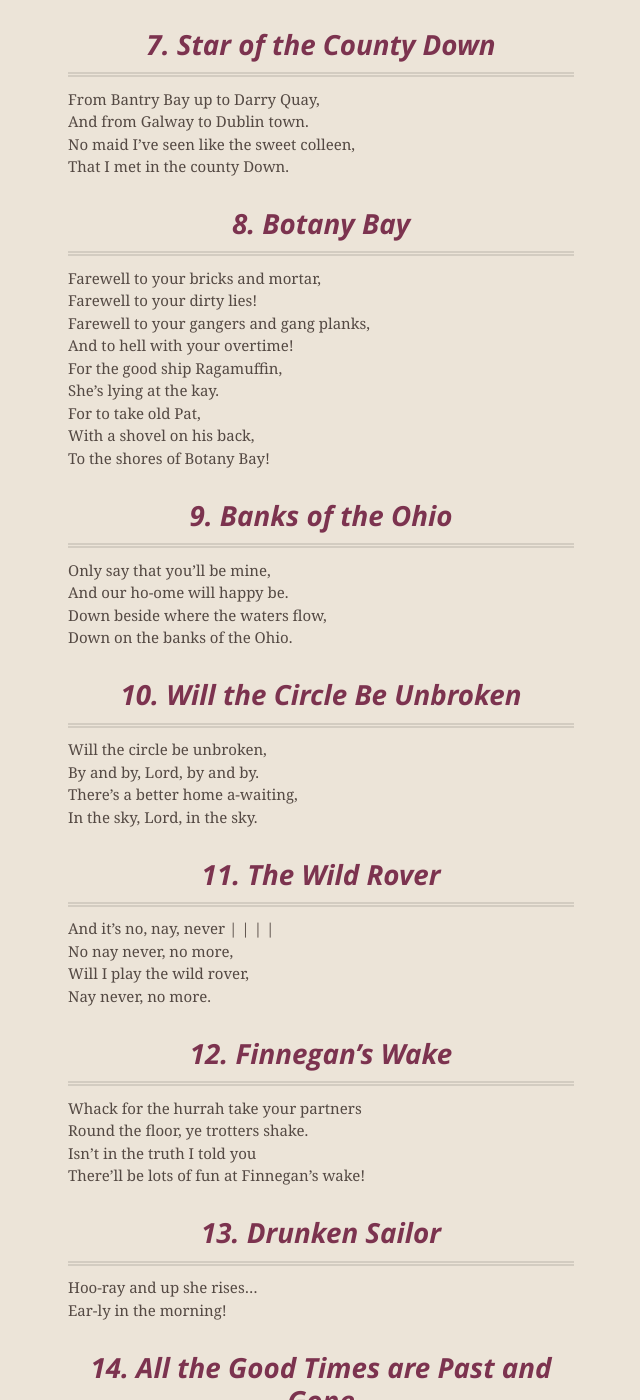
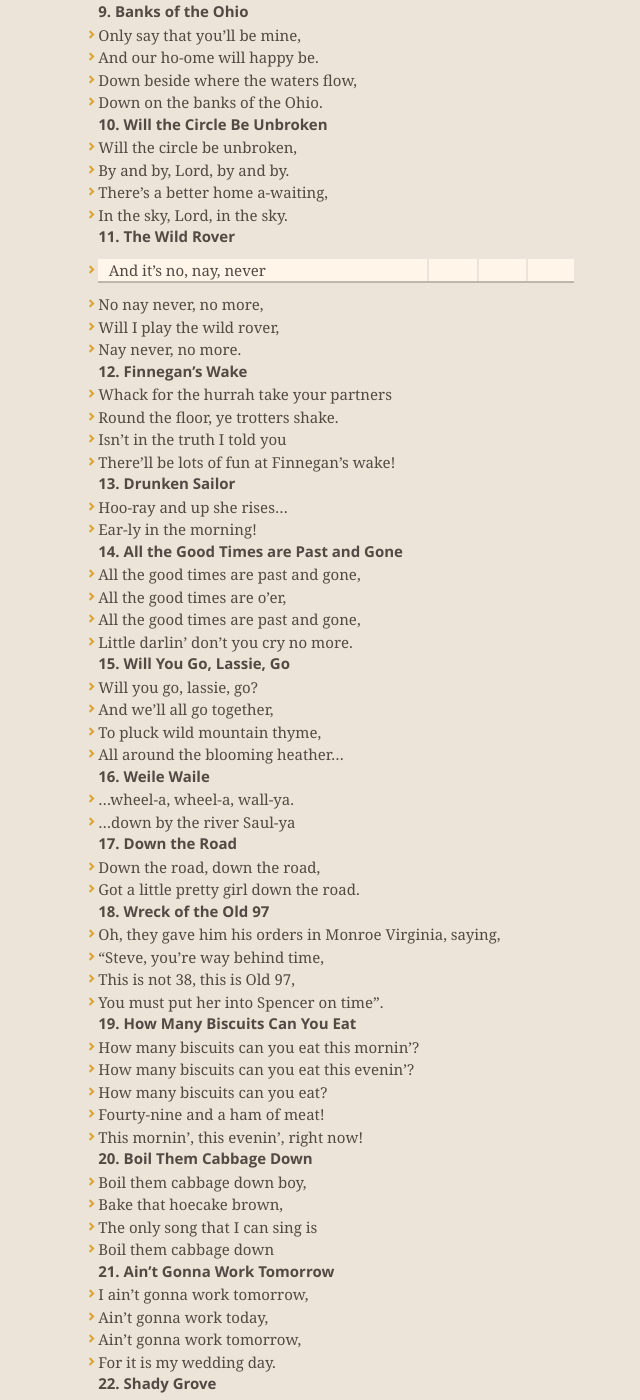
Before and after one commit to BrianInGermany/briankennethmusic, a Jekyll site: the page built from singalong.md, in a window 1280 px wide and 1400 px high, scrolled down 1368 px. Shown: the whole window, without its empty margins (319-959 px from the left). Built offline with Jekyll 4.4.1, drawn with Linux system fonts in a browser that asks for light colours; our own code applies the rules of GitHub Pages for plain Markdown files; comment, search, counter and statistics services are not loaded; some of the changed text lies outside the part shown.

Commit message:
add stichpunkt

```diff
--- a/singalong.md
+++ b/singalong.md
@@ -1,114 +1,114 @@
 # 1. I'll Tell Me Ma
-I’ll tell me ma when I come home,
-The boys won’t leave the girls alone.
-They pull my hair, they steal my comb,
-But that’s alright, till I go home.
-She is handsome, she is pretty
-She is the belle of Belfast city
-She is a-courting one-two-three,
-Please won’t you tell me,
-Who is she?
+- I’ll tell me ma when I come home,
+- The boys won’t leave the girls alone.
+- They pull my hair, they steal my comb,
+- But that’s alright, till I go home.
+- She is handsome, she is pretty
+- She is the belle of Belfast city
+- She is a-courting one-two-three,
+- Please won’t you tell me,
+- Who is she?
 # 2. Molly Malone
-Alive, alive-o, alive, alive-o!
-Crying cockles and mussels, alive, alive-o!
+- Alive, alive-o, alive, alive-o!
+- Crying cockles and mussels, alive, alive-o!
 # 3. The Moonshiner
-I’m a rambler, I’m a gambler,
-I’m a long way from home,
-And if you don’t like me, well leave me alone!
-I’ll eat when I’m hungry, I’ll drink when I’m dry,
-If the moonshine won’t kill me, I’ll live till I die.
+- I’m a rambler, I’m a gambler,
+- I’m a long way from home,
+- And if you don’t like me, well leave me alone!
+- I’ll eat when I’m hungry, I’ll drink when I’m dry,
+- If the moonshine won’t kill me, I’ll live till I die.
 # 4. The Wellerman
-Soon may the Wellerman come
-To bring us sugar and tea and rum
-Text BoxOne day, when the tonguin' is done
-We'll take our leave and go!
+- Soon may the Wellerman come
+- To bring us sugar and tea and rum
+- Text BoxOne day, when the tonguin' is done
+- We'll take our leave and go!
 # 5. Keep on the Sunny Side
-Keep on the sunny side, always on the sunny side,
-Keep on the sunny side of life.
-It will help us every day, it will brighten all the way,
-If we keep on the sunny side of life!
+- Keep on the sunny side, always on the sunny side,
+- Keep on the sunny side of life.
+- It will help us every day, it will brighten all the way,
+- If we keep on the sunny side of life!
 # 6. The Black Velvet Band
-Her eyes they shone like diamonds,
-You’d think she was queen of the land.
-With her hair thrown over her sho-oulders,
-Tied up with a black velvet band.
+- Her eyes they shone like diamonds,
+- You’d think she was queen of the land.
+- With her hair thrown over her sho-oulders,
+- Tied up with a black velvet band.
 # 7. Star of the County Down
-From Bantry Bay up to Darry Quay,
-And from Galway to Dublin town.
-No maid I’ve seen like the sweet colleen,
-That I met in the county Down.
+- From Bantry Bay up to Darry Quay,
+- And from Galway to Dublin town.
+- No maid I’ve seen like the sweet colleen,
+- That I met in the county Down.
 # 8. Botany Bay
-Farewell to your bricks and mortar,
-Farewell to your dirty lies!
-Farewell to your gangers and gang planks,
-And to hell with your overtime!
-For the good ship Ragamuffin,
-She’s lying at the kay.
-For to take old Pat,
-With a shovel on his back,
-To the shores of Botany Bay!
+- Farewell to your bricks and mortar,
+- Farewell to your dirty lies!
+- Farewell to your gangers and gang planks,
+- And to hell with your overtime!
+- For the good ship Ragamuffin,
+- She’s lying at the kay.
+- For to take old Pat,
+- With a shovel on his back,
+- To the shores of Botany Bay!
 # 9. Banks of the Ohio
-Only say that you’ll be mine,
-And our ho-ome will happy be.
-Down beside where the waters flow,
-Down on the banks of the Ohio.
+- Only say that you’ll be mine,
+- And our ho-ome will happy be.
+- Down beside where the waters flow,
+- Down on the banks of the Ohio.
 # 10. Will the Circle Be Unbroken
-Will the circle be unbroken,
-By and by, Lord, by and by.
-There’s a better home a-waiting,
-In the sky, Lord, in the sky.
+- Will the circle be unbroken,
+- By and by, Lord, by and by.
+- There’s a better home a-waiting,
+- In the sky, Lord, in the sky.
 # 11. The Wild Rover
-And it’s no, nay, never | | | |
-No nay never, no more,
-Will I play the wild rover,
-Nay never, no more.
+- And it’s no, nay, never | | | |
+- No nay never, no more,
+- Will I play the wild rover,
+- Nay never, no more.
 # 12. Finnegan's Wake
-Whack for the hurrah take your partners
-Round the floor, ye trotters shake.
-Isn’t in the truth I told you
-There’ll be lots of fun at Finnegan’s wake!
+- Whack for the hurrah take your partners
+- Round the floor, ye trotters shake.
+- Isn’t in the truth I told you
+- There’ll be lots of fun at Finnegan’s wake!
 # 13. Drunken Sailor
-Hoo-ray and up she rises…
-Ear-ly in the morning!
+- Hoo-ray and up she rises…
+- Ear-ly in the morning!
 # 14. All the Good Times are Past and Gone
-All the good times are past and gone,
-All the good times are o’er,
-All the good times are past and gone,
-Little darlin’ don’t you cry no more.
+- All the good times are past and gone,
+- All the good times are o’er,
+- All the good times are past and gone,
+- Little darlin’ don’t you cry no more.
 # 15. Will You Go, Lassie, Go
-Will you go, lassie, go?
-And we’ll all go together,
-To pluck wild mountain thyme,
-All around the blooming heather…
+- Will you go, lassie, go?
+- And we’ll all go together,
+- To pluck wild mountain thyme,
+- All around the blooming heather…
 # 16. Weile Waile
-…wheel-a, wheel-a, wall-ya.
-…down by the river Saul-ya
+- …wheel-a, wheel-a, wall-ya.
+- …down by the river Saul-ya
 # 17. Down the Road
-Down the road, down the road,
-Got a little pretty girl down the road.
+- Down the road, down the road,
+- Got a little pretty girl down the road.
 # 18. Wreck of the Old 97
-Oh, they gave him his orders in Monroe Virginia, saying,
-"Steve, you're way behind time,
-This is not 38, this is Old 97,
-You must put her into Spencer on time".
+- Oh, they gave him his orders in Monroe Virginia, saying,
+- "Steve, you're way behind time,
+- This is not 38, this is Old 97,
+- You must put her into Spencer on time".
 # 19. How Many Biscuits Can You Eat
-How many biscuits can you eat this mornin'?
-How many biscuits can you eat this evenin'?
-How many biscuits can you eat?
-Fourty-nine and a ham of meat!
-This mornin', this evenin', right now!
+- How many biscuits can you eat this mornin'?
+- How many biscuits can you eat this evenin'?
+- How many biscuits can you eat?
+- Fourty-nine and a ham of meat!
+- This mornin', this evenin', right now!
 # 20. Boil Them Cabbage Down
-Boil them cabbage down boy,
-Bake that hoecake brown,
-The only song that I can sing is
-Boil them cabbage down
+- Boil them cabbage down boy,
+- Bake that hoecake brown,
+- The only song that I can sing is
+- Boil them cabbage down
 # 21. Ain't Gonna Work Tomorrow
-I ain't gonna work tomorrow,
-Ain't gonna work today,
-Ain't gonna work tomorrow,
-For it is my wedding day.
+- I ain't gonna work tomorrow,
+- Ain't gonna work today,
+- Ain't gonna work tomorrow,
+- For it is my wedding day.
 # 22. Shady Grove
-Shady Grove, my little love,
-Shady Grove I say,
-Shady Grove, my little love,
-I'm bound to go away.
+- Shady Grove, my little love,
+- Shady Grove I say,
+- Shady Grove, my little love,
+- I'm bound to go away.
```
